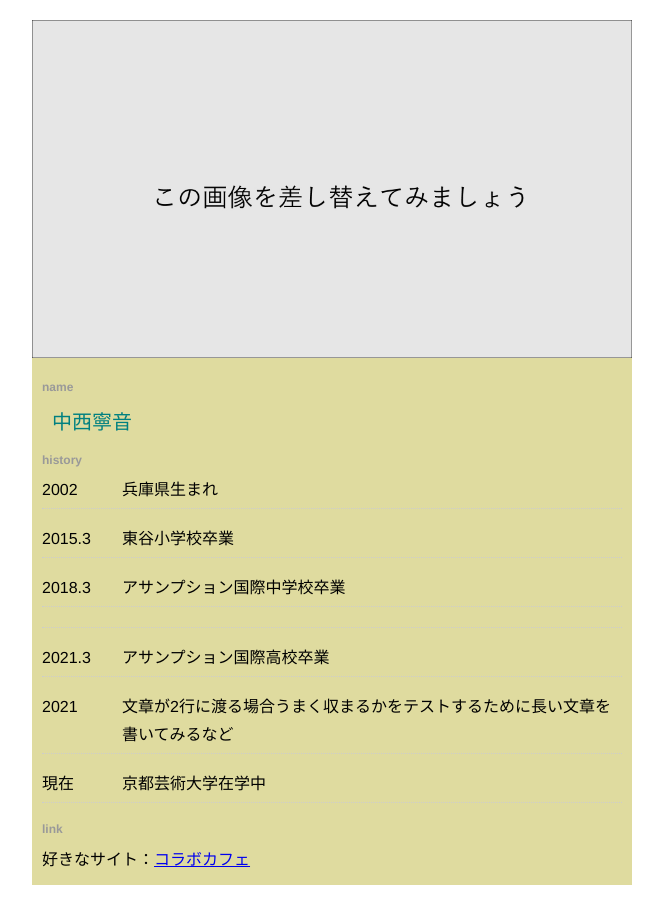
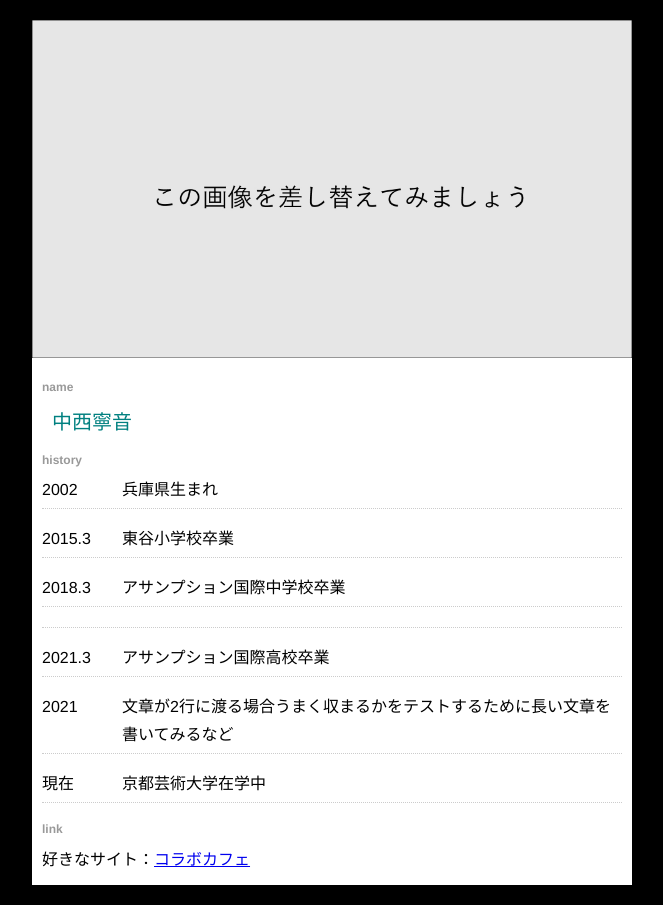
Before and after one commit to KUAD-XtechDesign/simple_page-n-nakanishi-nenndo, a plain HTML site: page index.html in a window 1280 px wide. Shown: the whole page, without its empty margins (308-971 px from the left). Drawn offline with Linux system fonts and the light colour scheme.

Commit message:
Update style.css
背景の色変更

```diff
--- a/style.css
+++ b/style.css
@@ -2,7 +2,7 @@ body{
   font-family: "Helvetica Neue",Arial,"Hiragino Kaku Gothic ProN","Hiragino Sans",Meiryo,sans-serif;
   margin: 0;
   padding: 20px;
-  background-color:rgb(255, 255, 255);
+  background-color:rgb(0, 0, 0);
   line-height: 1.8;
 }
 
@@ -21,7 +21,7 @@ img{
 .wrapper{
   max-width: 600px;
   margin: 0 auto;
-  background-color:rgb(223, 219,159)
+  background-color:rgb(255, 255, 255)
 
 }
 
```
